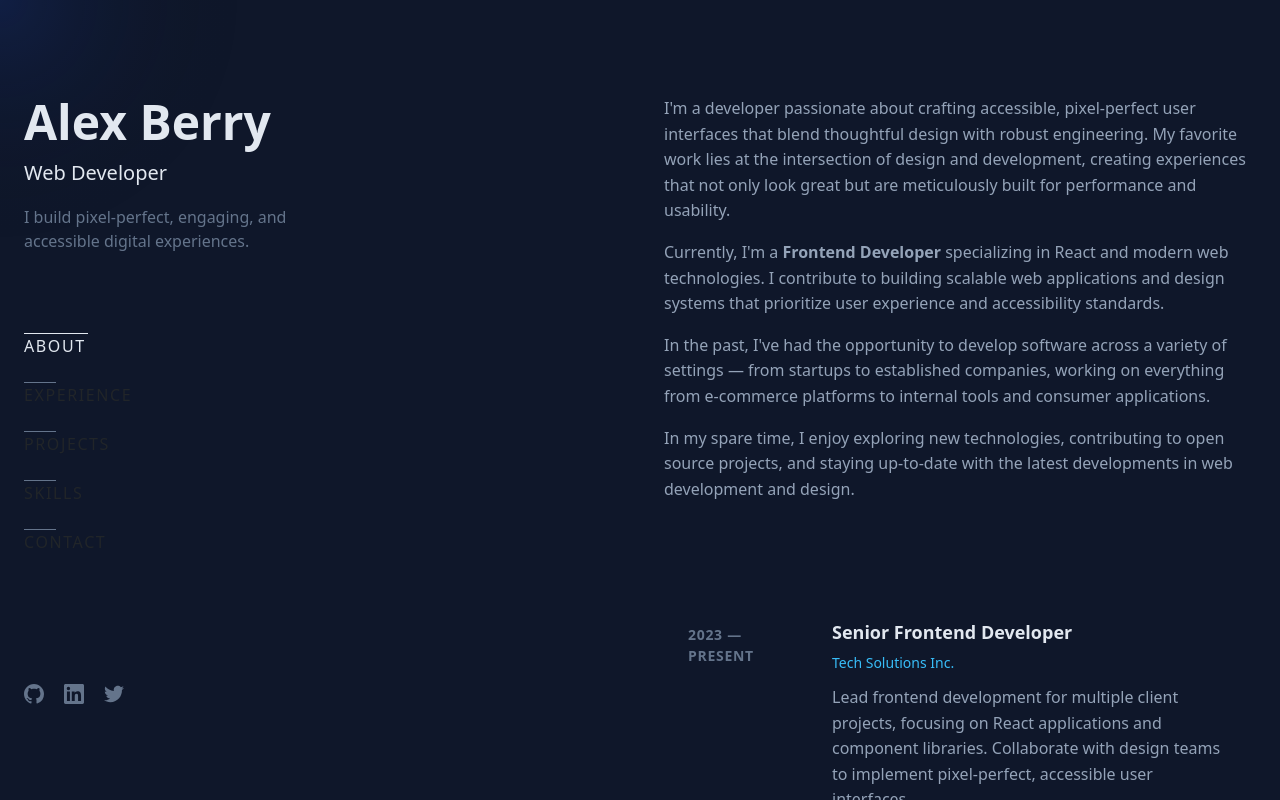
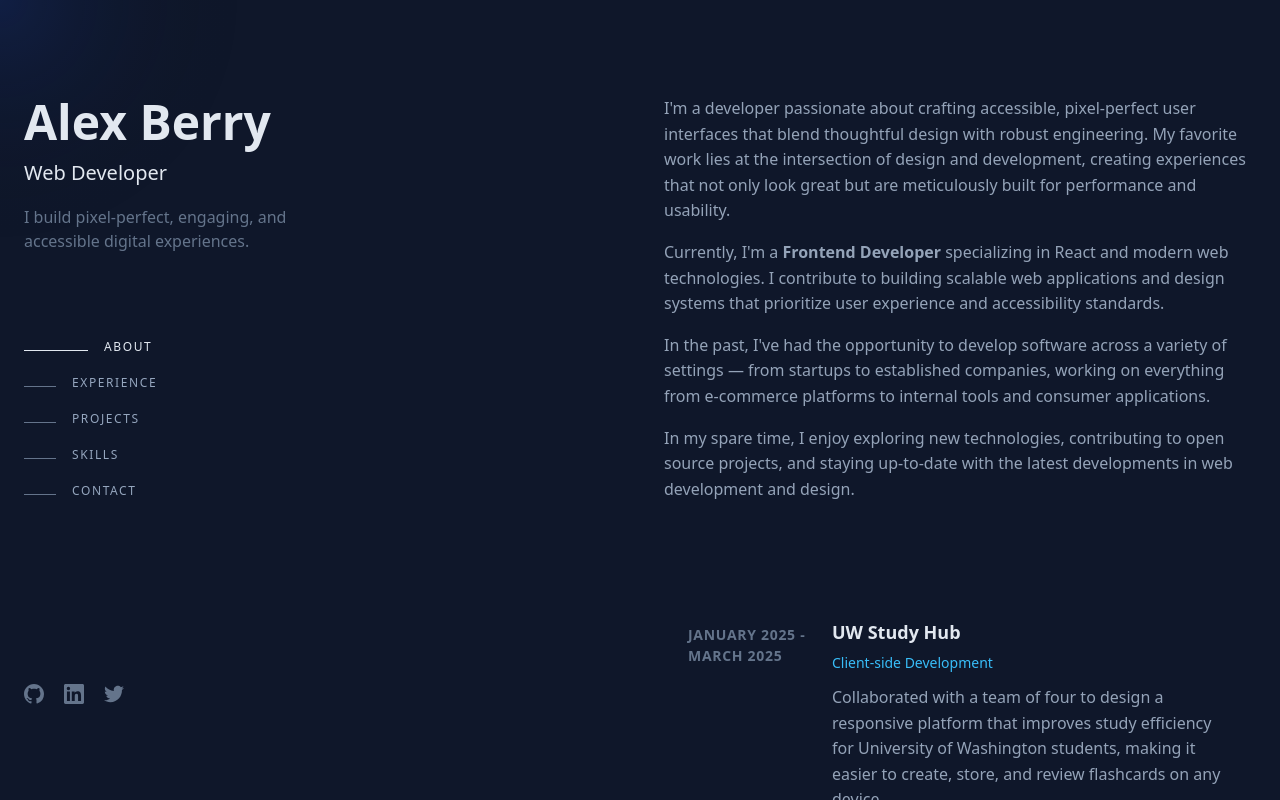
Before and after one commit to pktxxre/pktxxre.github.io, a React (Vite) app: page /experience in a window 1280 px wide. Built offline with nearby package versions, Linux system fonts and the light colour scheme.

Commit message:
made changes to experience

```diff
--- a/src/components/App.css
+++ b/src/components/App.css
@@ -183,7 +183,7 @@ html, body {
 .sidebar-nav {
   display: flex;
   flex-direction: column;
-  gap: 24px;
+  gap: 12px;
   margin-bottom: auto;
 }
 
@@ -191,14 +191,13 @@ html, body {
   display: flex;
   align-items: center;
   text-decoration: none;
-  color: #64748b;
+  color: #95a6be !important;
   font-size: 0.75rem;
   font-weight: 700;
   text-transform: uppercase;
   letter-spacing: 0.1em;
   transition: all 0.2s ease;
   padding: 12px 0;
-  group: hover;
 }
 
 .nav-link:hover {
@@ -207,7 +206,7 @@ html, body {
 }
 
 .nav-indicator {
-  display: block;
+  display: inline-block;
   width: 32px;
   height: 1px;
   background-color: #64748b;
@@ -222,7 +221,7 @@ html, body {
 }
 
 .nav-link.active {
-  color: #e2e8f0;
+  color: #e2e8f0 !important;
 }
 
 .nav-link.active .nav-indicator {
@@ -230,8 +229,13 @@ html, body {
   background-color: #e2e8f0;
 }
 
+.nav-link:hover .nav-text {
+  color: #e2e8f0;
+}
+
 .nav-text {
   transition: color 0.2s ease;
+  font-size: .75rem;
 }
 
 /* Social links */
--- a/src/components/App.jsx
+++ b/src/components/App.jsx
@@ -66,7 +66,12 @@ import useActiveSection from '../hooks/useActiveSection';
 
 export default function App() {
   const [mousePos, setMousePos] = useState({ x: 0, y: 0 });
-  const activeId = useActiveSection(['about', 'experience', 'projects', 'skills', 'contact']);
+  const [activeId, setActiveId] = useState('about');
+  const sectionInView = useActiveSection(['about', 'experience', 'projects', 'skills', 'contact']);
+
+  useEffect(() => {
+    setActiveId(sectionInView);
+  }, [sectionInView]);
 
   useEffect(() => {
     const handleMouseMove = (e) => {
@@ -97,7 +102,7 @@ export default function App() {
       {/* Main content */}
       <div className="main-layout">
         <div className="left-column">
-          <Sidebar activeId={activeId} />
+          <Sidebar activeId={activeId} setActiveId={setActiveId}/>
         </div>
         <div className="right-column">
           <main className="content-sections">
--- a/src/components/SideBar.jsx
+++ b/src/components/SideBar.jsx
@@ -44,7 +44,7 @@ export default function SideBar({ activeId }) {
   */
 import React from 'react';
 
-export default function SideBar({ activeId }) {
+export default function SideBar({ activeId, setActiveId }) {
   return (
     <div className="sidebar-container">
       <div className="sidebar-content">
@@ -59,7 +59,8 @@ export default function SideBar({ activeId }) {
         <nav className="sidebar-nav">
           <a
             href="#about"
-            className={`nav-link ${activeId === 'about' ? 'active' : ''}`}
+            className={`nav-link ${activeId === 'about' ? 'active' : ''}` }
+            onClick={() => setActiveId('about')}
           >
             <span className="nav-indicator"></span>
             <span className="nav-text">About</span>
@@ -67,6 +68,7 @@ export default function SideBar({ activeId }) {
           <a
             href="#experience"
             className={`nav-link ${activeId === 'experience' ? 'active' : ''}`}
+            onClick={() => setActiveId('experience')}
           >
             <span className="nav-indicator"></span>
             <span className="nav-text">Experience</span>
@@ -74,6 +76,7 @@ export default function SideBar({ activeId }) {
           <a
             href="#projects"
             className={`nav-link ${activeId === 'projects' ? 'active' : ''}`}
+            onClick={() => setActiveId('projects')}
           >
             <span className="nav-indicator"></span>
             <span className="nav-text">Projects</span>
@@ -81,6 +84,7 @@ export default function SideBar({ activeId }) {
           <a
             href="#skills"
             className={`nav-link ${activeId === 'skills' ? 'active' : ''}`}
+            onClick={() => setActiveId('skills')}
           >
             <span className="nav-indicator"></span>
             <span className="nav-text">Skills</span>
@@ -88,6 +92,7 @@ export default function SideBar({ activeId }) {
           <a
             href="#contact"
             className={`nav-link ${activeId === 'contact' ? 'active' : ''}`}
+            onClick={() => setActiveId('contact')}
           >
             <span className="nav-indicator"></span>
             <span className="nav-text">Contact</span>
--- a/src/pages/Experience.jsx
+++ b/src/pages/Experience.jsx
@@ -82,25 +82,18 @@ import React from 'react';
 export default function Experience() {
   const experiences = [
     {
-      date: "2023 — Present",
-      title: "Senior Frontend Developer",
-      company: "Tech Solutions Inc.",
-      description: "Lead frontend development for multiple client projects, focusing on React applications and component libraries. Collaborate with design teams to implement pixel-perfect, accessible user interfaces.",
-      technologies: ["React", "TypeScript", "Next.js", "Tailwind CSS", "GraphQL", "Jest"]
+      date: "January 2025 - March 2025",
+      title: "UW Study Hub",
+      company: "Client-side Development",
+      description: "Collaborated with a team of four to design a responsive platform that improves study efficiency for University of Washington students, making it easier to create, store, and review flashcards on any device.",
+      technologies: ["React", "JavaScript", "CSS", "HTML"]
     },
     {
-      date: "2021 — 2023",
-      title: "Frontend Developer",
-      company: "Digital Agency Co.",
-      description: "Developed and maintained responsive web applications for diverse clients. Implemented modern frontend technologies and best practices, including automated testing and CI/CD workflows.",
-      technologies: ["React", "JavaScript", "SCSS", "Node.js", "MongoDB", "Docker"]
-    },
-    {
-      date: "2020 — 2021",
-      title: "Junior Web Developer",
-      company: "Startup Hub",
-      description: "Built user-facing features for a growing SaaS platform. Worked closely with the product team to translate wireframes and mockups into functional, responsive web components.",
-      technologies: ["HTML", "CSS", "JavaScript", "Vue.js", "PHP", "MySQL"]
+      date: "January 2025 - March 2025",
+      title: "Revivo",
+      company: "Design Methods",
+      description: "Collaborated with a team of three to design a sustainability-focused app supporting the Right to Repair movement, using Figma to prototype features that help students reduce electronic waste.",
+      technologies: ["Figma", "Usability testing", "User testing", "User research", "Prototyping"]
     },
     {
       date: "2019 — 2020",
```
